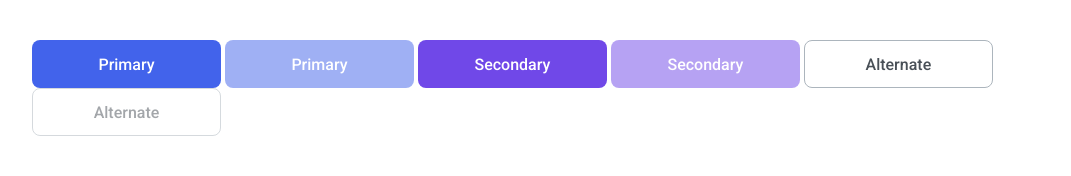
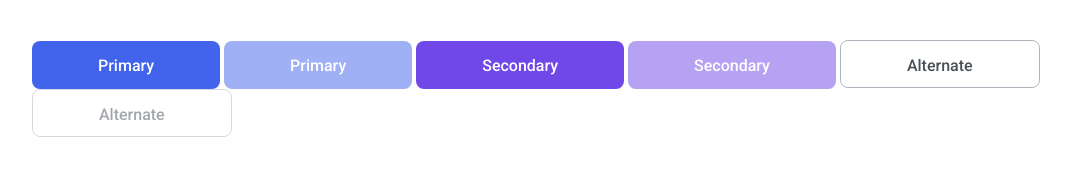
Before and after one commit to js-tasks-ru/htmlcss-20231027_andrey-shirling, a website: page 03-lection1/01-button/index.html in a window 1280 px wide. Shown: the whole page, without its empty margins (53-1124 px from the left). Drawn offline with Linux system fonts and the light colour scheme.

Commit message:
fix button style

```diff
--- a/03-lection1/01-button/button.css
+++ b/03-lection1/01-button/button.css
@@ -1,6 +1,5 @@
 /* Стилизация кнопки */
 .button {
-    width: 189px;
     height: 48px;
     border-radius: 8px;
     border: none;
@@ -12,6 +11,7 @@
     font-style: normal;
     font-weight: 500;
     line-height: normal;
+    padding: 15px 66px 15px 66px;
 }
 
 .button_primary {
@@ -22,22 +22,12 @@
     background-color: var(--blue-3);
 }
 
-.button_primary:disabled {
-    background-color: var(--blue-2);
-    opacity: 0.5;
-}
-
 .button_secondary {
     background-color: var(--purple);
 }
 
 .button_secondary:hover {
     background-color: var(--purple-2);
-}
-
-.button_secondary:disabled {
-    background-color: var(--purple);
-    opacity: 0.5;
 }
 
 .button_alternate {
@@ -50,7 +40,7 @@
     border: 1px solid var(--black, #212429);
 }
 
-.button_alternate:disabled {
+.button:disabled {
     opacity: 0.5;
-    border: 1px solid var(--grey-3);
+    pointer-events: none;
 }
```
